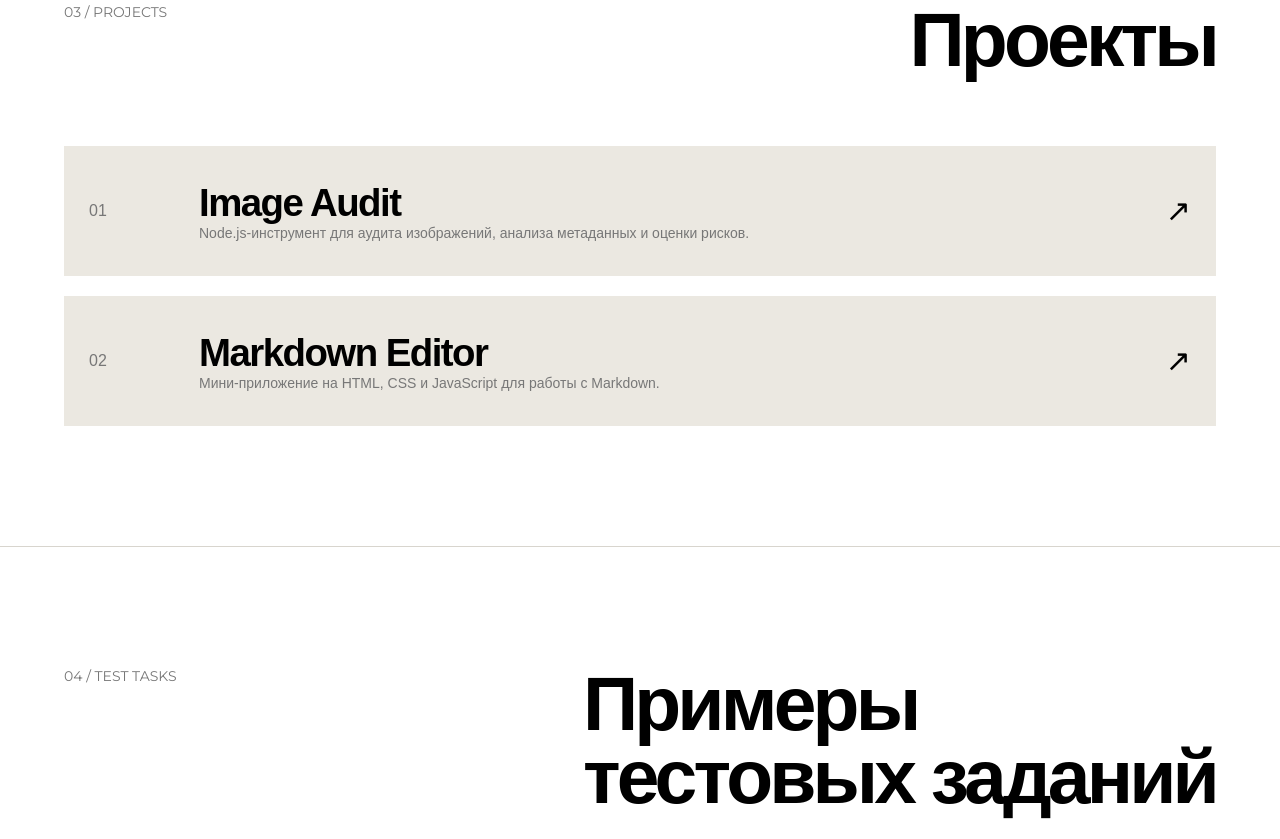
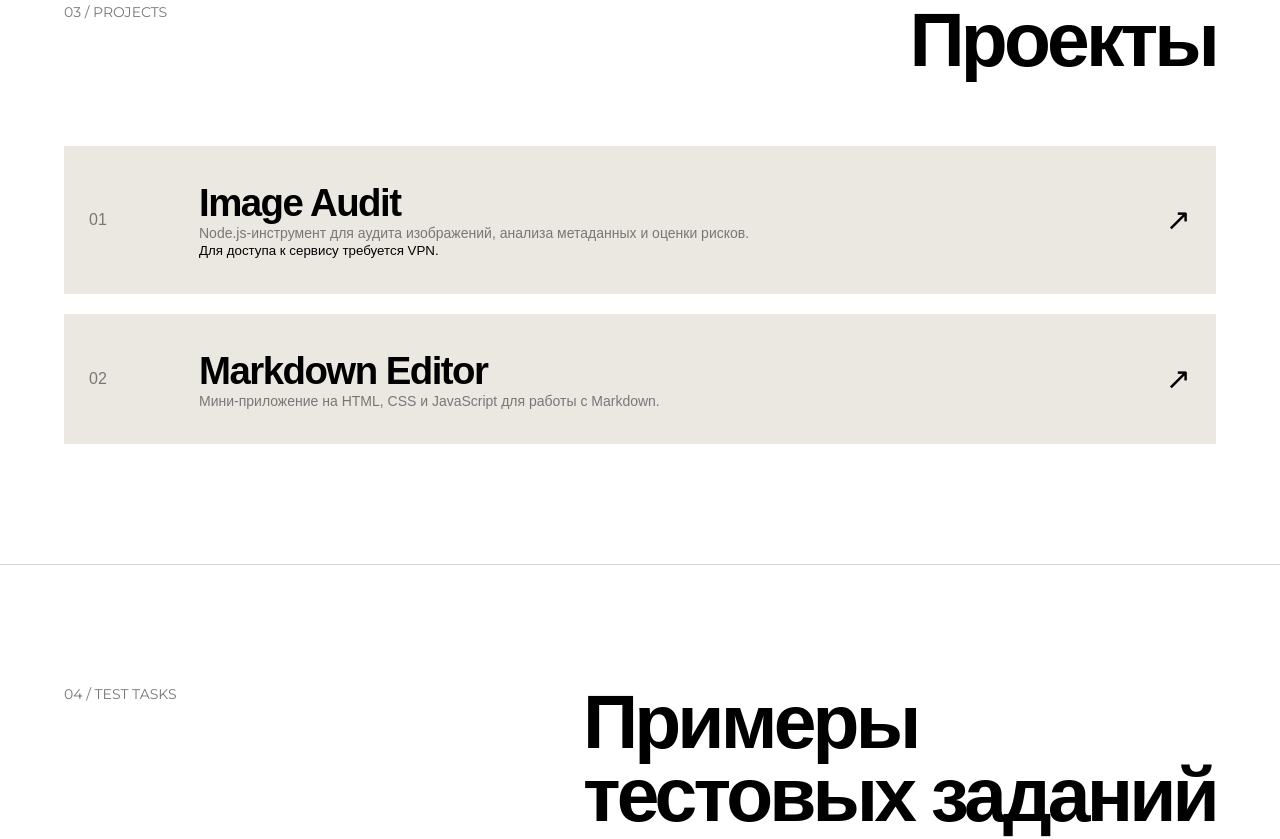
Before and after one commit to ivan-melehin/portfolio, a website: page index.html in a window 1280 px wide. Shown: the part 2838-3677 px from the top of the page. Drawn offline with Linux system fonts and the light colour scheme.

Commit message:
добавлена ссылка на ia

```diff
--- a/index.html
+++ b/index.html
@@ -702,7 +702,7 @@ footer{
 
     <div class="projects">
 
-      <a class="project" href="#" target="_blank">
+      <a class="project" href="https://image-audit-o391.onrender.com/" target="_blank" rel="noopener noreferrer">
   <div class="project-number">01</div>
   <div>
     <h3>Image Audit</h3>
@@ -710,6 +710,7 @@ footer{
       Node.js-инструмент для аудита изображений,
       анализа метаданных и оценки рисков.
     </p>
+    <small>Для доступа к сервису требуется VPN.</small>
   </div>
   <div class="project-arrow">↗</div>
 </a>
```
Lines whose indentation alone changed are shown as unchanged.
